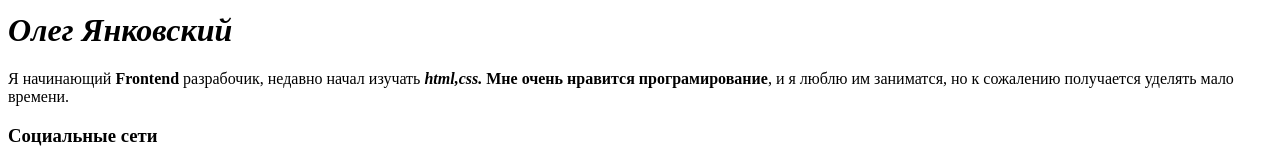
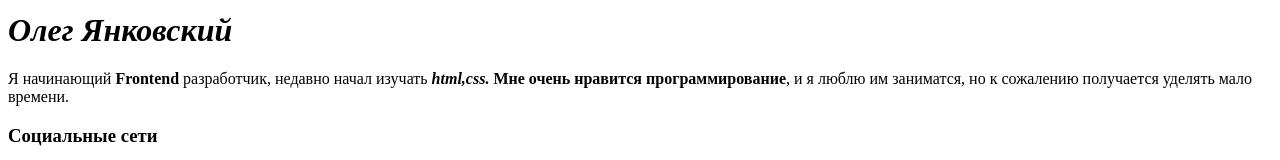
Before and after one commit to k0dekc/resume, a plain HTML site: page index.html in a window 1280 px wide. Shown: the part 184-344 px from the top of the page. Drawn offline with Linux system fonts and the light colour scheme.

Commit message:
Update index.html

```diff
--- a/index.html
+++ b/index.html
@@ -12,8 +12,8 @@
     <img src="photo.jpg" width="150">
 
     <h1><em>Олег Янковский</em></h1>
-    <p>Я начинающий <b>Frontend</b> разрабочик, недавно начал изучать <b><em>html,css.</em></b>
-    <b>Мне очень нравится програмирование</b>, и я люблю им заниматся, но к сожалению получается уделять мало времени.
+    <p>Я начинающий <b>Frontend</b> разработчик, недавно начал изучать <b><em>html,css.</em></b>
+    <b>Мне очень нравится программирование</b>, и я люблю им заниматся, но к сожалению получается уделять мало времени.
     </p>
 
     <h3>Социальные сети</h3>
```
